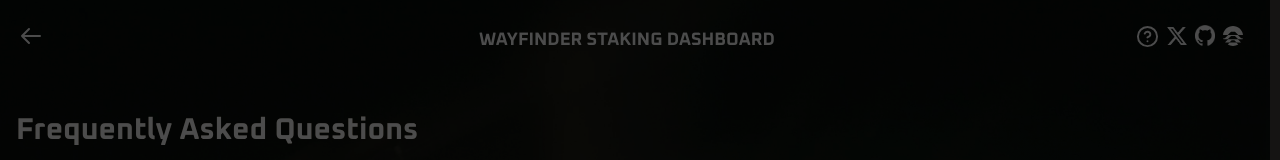
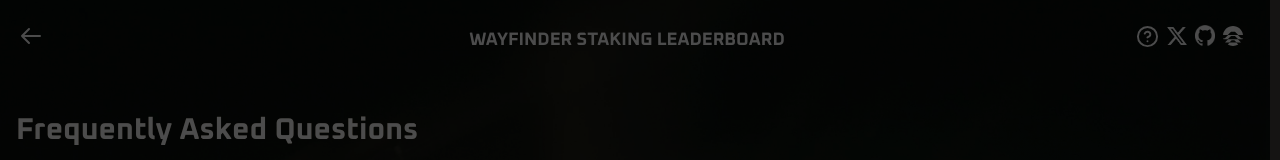
Before and after one commit to Krumil/WayfinderStaking, a Next.js app: page /faq in a window 1280 px wide. Shown: the top 160 px of the page. Built offline with nearby package versions, Linux system fonts and the light colour scheme; no server answers.

Commit message:
modified OG

```diff
--- a/app/faq/page.tsx
+++ b/app/faq/page.tsx
@@ -27,7 +27,7 @@ export default function FAQPage() {
 						<div className="mt-4 bg-gray-900/50 p-4 rounded-lg space-y-2">
 							<p className="font-medium">Important notes about the calculation:</p>
 							<ul className="list-disc ml-6 space-y-1 text-sm">
-								<li>We don&apos;t predict future point accrual until TGE (June 2027)</li>
+								<li>We don&apos;t predict future point accrual until TGE</li>
 								<li>The actual distribution mechanism is unknown (linear/non-linear)</li>
 								<li>New stakers can join and affect the distribution at any time</li>
 								<li>Points allocation timing and updates are not public information</li>
--- a/components/Header.tsx
+++ b/components/Header.tsx
@@ -151,10 +151,11 @@ const Header: React.FC<HeaderProps> = ({ className = "" }) => {
 			</div>
 			<div className="relative flex-1 text-center hidden md:flex md:justify-center">
 				<h1 className="text-lg mt-2 font-bold uppercase">
-					Wayfinder Staking Dashboard
+					Wayfinder Staking Leaderboard
 				</h1>
 			</div>
 			<div className="flex items-center justify-end gap-4 w-1/3">
+
 				{!isMobile && isInstallable && (
 					<Button
 						onClick={handleInstall}
```
Also changed, not shown: 1 other file (tests, documents, lock files or other folders).
